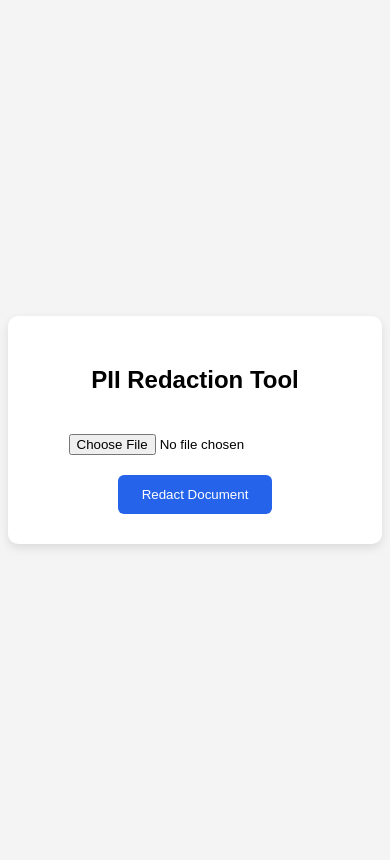
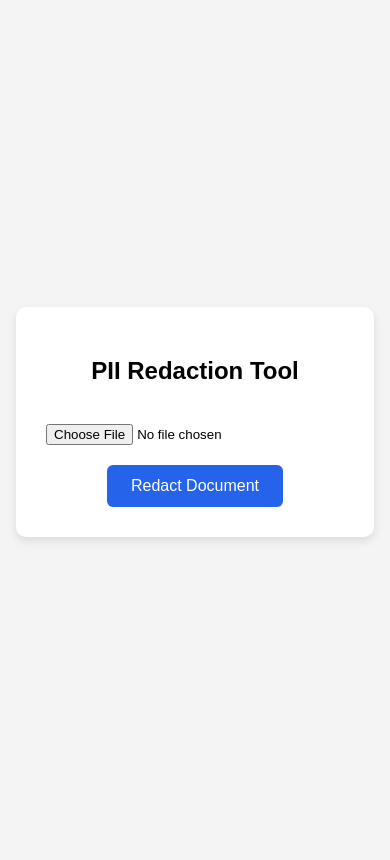
Before and after one commit to kundansingh333/scalar-project, a Django app: page / in a window 390 px wide. After the commit the page ends 541 px from the top, so only its background shows below. Run offline with Django 5.2, Linux system fonts and the light colour scheme.

Commit message:
Fix CSP script-src block and Quirks Mode browser warnings
CSP fix: move inline <script> to external static file
  - redactor/static/redactor/js/upload.js (new)
  - External scripts from 'self' are always allowed under CSP
  - Inline scripts blocked by strict CSP headers (Render adds these)

Quirks Mode fix: add lang and viewport to all templates
  - All 3 templates: lang='en', viewport meta, box-sizing reset
  - index.html uses {% load static %} + {% static %} tag for JS

Other improvements:
  - min-height: 100vh instead of height: 100vh (avoids content clip)
  - max-width on box (responsive)
  - External JS file uses IIFE + strict mode, no template literals

```diff
--- /dev/null
+++ b/redactor/static/redactor/js/upload.js
@@ -0,0 +1,20 @@
+// upload.js — handles the loading state when the redaction form is submitted
+(function () {
+    "use strict";
+
+    var form    = document.getElementById("redaction-form");
+    var input   = form && form.querySelector('input[name="document"]');
+    var loading = document.getElementById("loading");
+    var estimate = document.getElementById("estimate");
+
+    if (!form || !input || !loading || !estimate) { return; }
+
+    form.addEventListener("submit", function () {
+        var fileSizeMb = input.files[0] ? input.files[0].size / (1024 * 1024) : 1;
+        var seconds    = Math.max(15, Math.ceil(10 + fileSizeMb * 3));
+        estimate.textContent = "Estimated time: about " + seconds + " seconds";
+        loading.classList.remove("hidden");
+        var btn = form.querySelector("button[type=submit]");
+        if (btn) { btn.disabled = true; }
+    });
+}());
--- a/redactor/templates/redactor/complete.html
+++ b/redactor/templates/redactor/complete.html
@@ -1,7 +1,8 @@
 <!DOCTYPE html>
-<html>
+<html lang="en">
 <head>
     <meta charset="UTF-8">
+    <meta name="viewport" content="width=device-width, initial-scale=1.0">
     <title>Redaction Complete</title>
     <style>
         body { font-family: Arial, sans-serif; background: #f4f4f4; display: flex; justify-content: center; align-items: center; height: 100vh; }
--- a/redactor/templates/redactor/index.html
+++ b/redactor/templates/redactor/index.html
@@ -1,25 +1,32 @@
+{% load static %}
 <!DOCTYPE html>
-<html>
+<html lang="en">
 <head>
     <meta charset="UTF-8">
+    <meta name="viewport" content="width=device-width, initial-scale=1.0">
     <title>PII Redaction Tool</title>
     <style>
-        body{
+        *, *::before, *::after { box-sizing: border-box; }
+
+        body {
             font-family: Arial, sans-serif;
-            background:#f4f4f4;
-            display:flex;
-            justify-content:center;
-            align-items:center;
-            height:100vh;
+            background: #f4f4f4;
+            display: flex;
+            justify-content: center;
+            align-items: center;
+            min-height: 100vh;
+            margin: 0;
+            padding: 16px;
         }
 
-        .box{
-            background:white;
-            padding:30px;
-            border-radius:10px;
-            box-shadow:0 4px 10px rgba(0,0,0,0.1);
-            width:420px;
-            text-align:center;
+        .box {
+            background: white;
+            padding: 30px;
+            border-radius: 10px;
+            box-shadow: 0 4px 10px rgba(0,0,0,0.1);
+            width: 100%;
+            max-width: 440px;
+            text-align: center;
         }
 
         .hidden { display: none; }
@@ -44,21 +51,32 @@
 
         @keyframes spin { to { transform: rotate(360deg); } }
 
-        input[type=file]{
-            margin:20px 0;
+        input[type=file] {
+            margin: 20px 0;
+            width: 100%;
         }
 
-        button{
-            background:#2563eb;
-            color:white;
-            border:none;
-            padding:12px 24px;
-            border-radius:6px;
-            cursor:pointer;
+        button {
+            background: #2563eb;
+            color: white;
+            border: none;
+            padding: 12px 24px;
+            border-radius: 6px;
+            cursor: pointer;
+            font-size: 1rem;
         }
 
-        button:hover{
-            background:#1d4ed8;
+        button:hover { background: #1d4ed8; }
+
+        .error-box {
+            background: #fef2f2;
+            color: #991b1b;
+            border-radius: 8px;
+            padding: 14px;
+            margin-bottom: 16px;
+            font-size: 0.85rem;
+            text-align: left;
+            line-height: 1.6;
         }
     </style>
 </head>
@@ -68,8 +86,8 @@
     <h2>PII Redaction Tool</h2>
 
     {% if error %}
-    <div style="background:#fef2f2;color:#991b1b;border-radius:8px;padding:14px;margin-bottom:16px;font-size:0.85rem;text-align:left;line-height:1.6;">
-        ⚠️ {{ error|safe }}
+    <div class="error-box">
+        &#9888;&#65039; {{ error|safe }}
     </div>
     {% endif %}
 
@@ -80,31 +98,18 @@
 
         <br>
 
-        <button type="submit">Redact Document</button>
+        <button type="submit" id="submit-btn">Redact Document</button>
     </form>
 
     <div id="loading" class="loading hidden" aria-live="polite">
         <div class="spinner"></div>
-        <strong>Redacting your document…</strong>
+        <strong>Redacting your document&hellip;</strong>
         <p id="estimate">Estimated time: about 15 seconds</p>
         <small>Please keep this page open while processing finishes.</small>
     </div>
 </div>
 
-<script>
-    const form = document.getElementById("redaction-form");
-    const fileInput = form.querySelector('input[name="document"]');
-    const loading = document.getElementById("loading");
-    const estimate = document.getElementById("estimate");
-
-    form.addEventListener("submit", () => {
-        const fileSizeInMb = fileInput.files[0].size / (1024 * 1024);
-        const seconds = Math.max(15, Math.ceil(10 + fileSizeInMb * 3));
-        estimate.textContent = `Estimated time: about ${seconds} seconds`;
-        loading.classList.remove("hidden");
-        form.querySelector("button").disabled = true;
-    });
-</script>
+<script src="{% static 'redactor/js/upload.js' %}"></script>
 
 </body>
 </html>
--- a/redactor/templates/redactor/preview.html
+++ b/redactor/templates/redactor/preview.html
@@ -1,7 +1,8 @@
 <!DOCTYPE html>
-<html>
+<html lang="en">
 <head>
     <meta charset="UTF-8">
+    <meta name="viewport" content="width=device-width, initial-scale=1.0">
     <title>Redacted Document Preview</title>
     <style>
         body { font-family: Arial, sans-serif; background: #f4f4f4; margin: 0; padding: 32px; color: #1e293b; }
```
